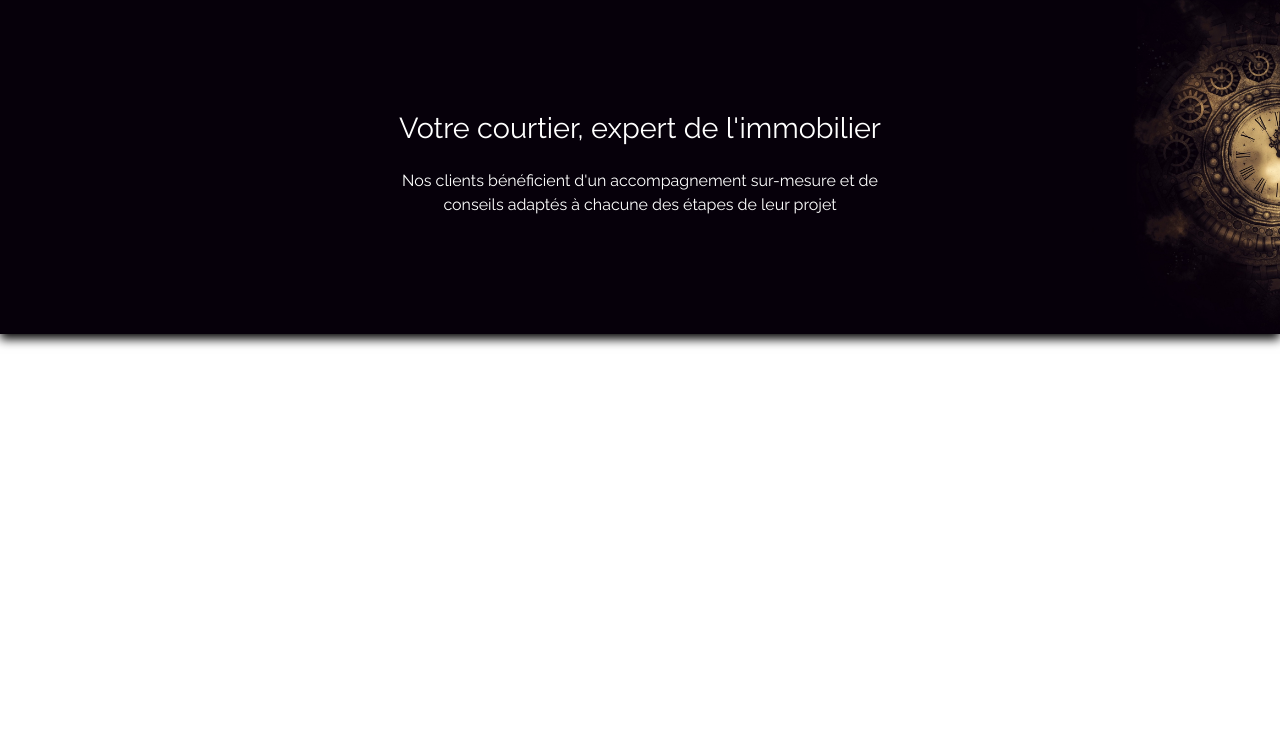
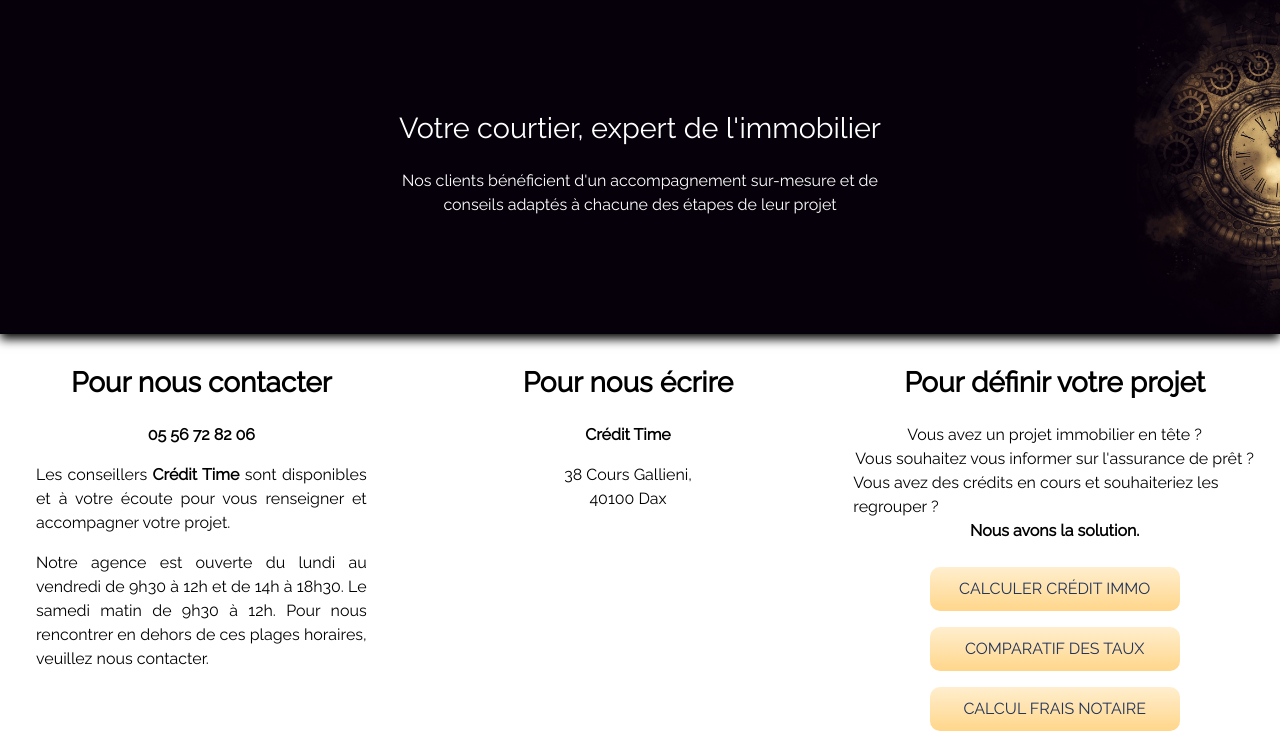
Before and after one commit to Skoognuts/Credit-Time, an Eleventy site: page src/index.njk in a window 1280 px wide. Shown: the part 87-818 px from the top of the page. Built offline with nearby package versions, Linux system fonts and the light colour scheme; Eleventy itself is replaced by a stand-in of ours; files that its build step writes are made by us from their sources.

Commit message:
Update index file

```diff
--- a/public/css/style.css
+++ b/public/css/style.css
@@ -31,6 +31,10 @@ h2 {
   font-size: 1.2rem;
 }
 
+h3 {
+  font-weight: 600;
+}
+
 p {
   font-size: 0.8rem;
 }
@@ -42,6 +46,7 @@ a {
 
 a:hover {
   color: #223459!important;
+  text-shadow: 0 0 5px #223459;
 }
 
 header {
@@ -51,6 +56,10 @@ header {
   align-items: center;
   margin-top: 15px;
   margin-inline: 15px;
+}
+
+section {
+  width: 100%;
 }
 
 .logo,
@@ -111,7 +120,7 @@ header {
   color: #ffffff;
 }
 
-.container {
+.container-dark {
   position: relative;
   width: 100%!important;
   max-width: none!important;
@@ -142,6 +151,24 @@ header {
   transform: translate(-50%, -50%);
 }
 
+.text-justified {
+  text-align: justify;
+}
+
+.button {
+  display: block;
+  background: linear-gradient(#ffeece, #ffd68a);;
+  color: #223459!important;
+  width: 250px!important;
+  padding-block: 10px;
+  text-align: center;
+  border-radius: 10px;
+}
+
+.button:hover {
+  background: #c5d8ff;
+}
+
 @media screen and (min-width: 1000px) {
   h2 {
     font-size: 1.8rem;
@@ -169,3 +196,10 @@ header {
     display: inline;
   }
 }
+
+@media screen and (min-width: 1400px) {
+  section {
+    width: 80%;
+    align-self: center;
+  }
+}
--- a/src/css/style.css
+++ b/src/css/style.css
@@ -31,6 +31,10 @@ h2 {
   font-size: 1.2rem;
 }
 
+h3 {
+  font-weight: 600;
+}
+
 p {
   font-size: 0.8rem;
 }
@@ -42,6 +46,7 @@ a {
 
 a:hover {
   color: #223459!important;
+  text-shadow: 0 0 5px #223459;
 }
 
 header {
@@ -51,6 +56,10 @@ header {
   align-items: center;
   margin-top: 15px;
   margin-inline: 15px;
+}
+
+section {
+  width: 100%;
 }
 
 .logo,
@@ -111,7 +120,7 @@ header {
   color: #ffffff;
 }
 
-.container {
+.container-dark {
   position: relative;
   width: 100%!important;
   max-width: none!important;
@@ -142,6 +151,24 @@ header {
   transform: translate(-50%, -50%);
 }
 
+.text-justified {
+  text-align: justify;
+}
+
+.button {
+  display: block;
+  background: linear-gradient(#ffeece, #ffd68a);;
+  color: #223459!important;
+  width: 250px!important;
+  padding-block: 10px;
+  text-align: center;
+  border-radius: 10px;
+}
+
+.button:hover {
+  background: #c5d8ff;
+}
+
 @media screen and (min-width: 1000px) {
   h2 {
     font-size: 1.8rem;
@@ -169,3 +196,10 @@ header {
     display: inline;
   }
 }
+
+@media screen and (min-width: 1400px) {
+  section {
+    width: 80%;
+    align-self: center;
+  }
+}
--- a/src/index.njk
+++ b/src/index.njk
@@ -10,7 +10,7 @@ homeClass: active
 
 <h1 class="hidden">Crédit Time</h1>
 
-<div class="container">
+<div class="container-dark">
   <img class="container-img" src="/assets/horloge.jpg" alt="Credit Time Horloge" width="100vw" height="auto">
   <div class="centered">
     <h2 class="container-title mb-0 mb-sm-4">Votre courtier, expert de l'immobilier</h2>
@@ -20,4 +20,29 @@ homeClass: active
   </div>
 </div>
 
+<section class="row mt-1 mt-lg-3">
+  <div class="col-12 col-lg-4 mt-3 text-center ps-5 pe-5">
+    <h3 class="mb-4">Pour nous contacter</h3>
+    <p><b><a href="tel:0556728206">05 56 72 82 06</a></b></p>
+    <p class="text-justified">Les conseillers <b>Crédit Time</b> sont disponibles et à votre écoute pour vous renseigner et accompagner votre projet.</p>
+    <p class="text-justified">Notre agence est ouverte du lundi au vendredi de 9h30 à 12h et de 14h à 18h30. Le samedi matin de 9h30 à 12h. Pour nous rencontrer en dehors de ces plages horaires, veuillez nous contacter.</p>
+  </div>
+  <div class="col-12 col-lg-4 mt-3 text-center">
+    <h3 class="mb-4">Pour nous écrire</h3>
+    <p><b>Crédit Time</b></p>
+    <p class="m-0">38 Cours Gallieni,</p>
+    <p class="m-0">40100 Dax</p>
+  </div>
+  <div class="col-12 col-lg-4 d-flex flex-column mt-3 align-items-center">
+    <h3 class="mb-4">Pour définir votre projet</h3>
+    <p class="m-0">Vous avez un projet immobilier en tête ?</p>
+    <p class="m-0">Vous souhaitez vous informer sur l'assurance de prêt ?</p>
+    <p class="m-0">Vous avez des crédits en cours et souhaiteriez les regrouper ?</p>
+    <p class="m-0 mb-4"><b>Nous avons la solution.</b></p>
+    <a href="#" class="button mb-3">CALCULER CRÉDIT IMMO</a>
+    <a href="#" class="button mb-3">COMPARATIF DES TAUX</a>
+    <a href="#" class="button">CALCUL FRAIS NOTAIRE</a>
+  </div>
+</section>
+
 {% include 'footer.njk' %}
```
Also changed, not shown: public/index.html.
